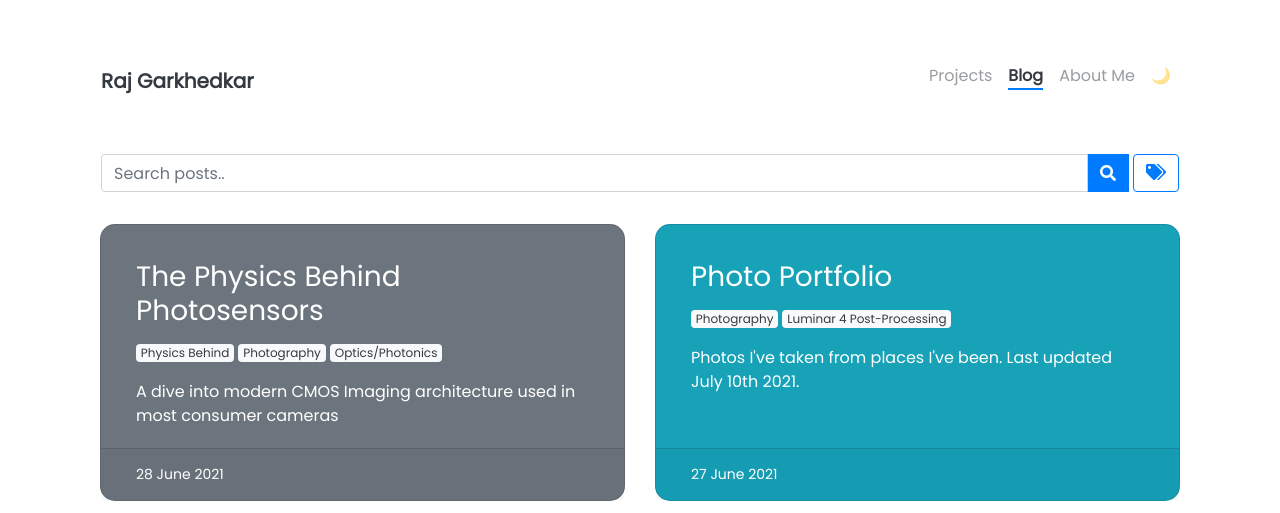
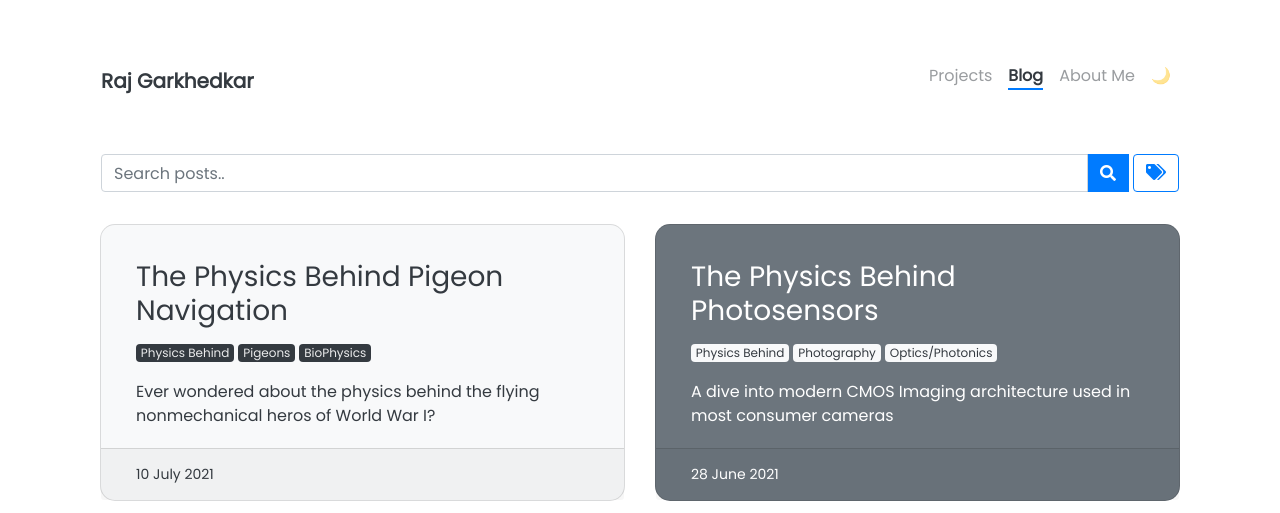
Before and after one commit to rajgark/rajgark.github.io, a Jekyll site: the page built from pages/blog.html, in a window 1280 px wide, cut to the strip 0-513 px from the top of the page. Built offline with Jekyll 4.4.1, drawn with Linux system fonts in a browser that asks for light colours; nearby versions of some CDN libraries; comment, search, counter and statistics services are not loaded.

Commit message:
LaTeX update & Pigeons

```diff
--- /dev/null
+++ b/_posts/2021-07-10-pigeons.md
@@ -0,0 +1,12 @@
+---
+title: The Physics Behind Pigeon Navigation
+tags: [Physics Behind, Pigeons, BioPhysics]
+style: fill
+color: light
+comments: true
+description: Ever wondered about the physics behind the flying nonmechanical heros of World War I?
+mathjax: true
+---
+<br>
+## Foreword
+I saw a video online of a carrier pigeon (formally called a Homing Pigeon) and I was curious as to how they work. Here, I'll dive into the physics behind their impeccable navigation skills, frequently referencing magnetic fields as written about in Purcell & Morin's _Electricity and Magnetism_ textbook we used in our PHYS406 class (taught by probably the best professor I've ever had).
```
Also changed, not shown: _posts/2021-06-28-pb-photosensor.md (+1 -1 lines).
